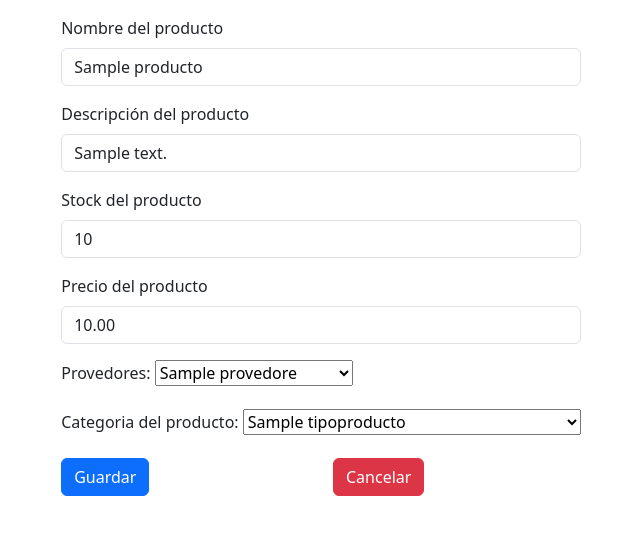
After one commit to noobfranco09/tiendaMonica, a PHP site: page /editarProducto.php?idProducto=1 in a window 1280 px wide. The commit adds this page. Shown: the top 535 px of the page, without its empty margins (319-959 px from the left). Run offline with PHP 8.4, Linux system fonts and the light colour scheme; tables that the repository leaves empty hold one stand-in row (values such as "Sample post").

Commit message:
se agrega la funcionalidad de editar

```diff
--- a/controller/eliminarProducto.php
+++ b/controller/eliminarProducto.php
@@ -1,3 +1,4 @@
 <?php
-echo "wazaaaaa";
+$idProducto=$_GET['idProducto'];
+echo $idProducto;
 ?>
--- /dev/null
+++ b/views/editarProducto.php
@@ -0,0 +1,117 @@
+<?php
+session_start();
+$idProducto = $_GET['idProducto'];
+require '../models/mySql.php';
+$db = new Mysql();
+$query = "select * from provedores";
+$query2 = "select * from tipoProducto";
+$query3 = "select * from productos where idProducto= ?";
+$tipo = "i";
+$provedores = $db->consultaPreparada($query);
+$tipoProducto = $db->consultaPreparada($query2);
+$producto = $db->consultaPreparada($query3, $tipo, [$idProducto]);
+$producto = $producto[0];
+?>
+
+<!DOCTYPE html>
+<html lang="en">
+
+<head>
+    <meta charset="UTF-8">
+    <meta name="viewport" content="width=device-width, initial-scale=1.0">
+    <title>Editar producto</title>
+    <link rel="stylesheet" href="../assets/css/bootstrap.min.css">
+</head>
+
+<body>
+    <?php if (empty($producto)) {
+        die("No se ha seleccionado ningún producto");
+    } ?>
+    <?php if (empty($idProducto)) {
+        die("No se ha seleccionado ningún producto");
+    } ?>
+    <?php if (empty($provedores)) {
+        die("Por favor,primero agregue provedores a su base de datos");
+    } ?>
+    <?php if (empty($tipoProducto)) {
+        die("Por favor,primero agregue las categorías de los productos  a su base de datos");
+    } ?>
+    <div class="container">
+        <header></header>
+        <aside></aside>
+        <section>
+            <div class="row">
+                <div class="col-18 d-flex justify-content-center">
+                    <form action="../controller/editarProducto.php" method="POST">
+                        <div class="mb-3">
+                             <input class="form-control" type="hidden" required name="idProducto" id="idProducto"
+                                value="<?php echo $idProducto;?>">
+                        </div>
+                        <div class="mb-3">
+                            <label class="form-label" for="nombreProducto">Nombre del producto</label>
+                            <input class="form-control" type="text" required name="nombreProducto" id="nombreProducto"
+                                value="<?php echo $producto['nombre'] ?>">
+                        </div>
+                        <div class="mb-3">
+                            <label class="form-label" for="descripcionProducto">Descripción del producto</label>
+                            <input class="form-control" type="text" required name="descripcionProducto"
+                                id="descripcionProducto" value="<?php echo $producto['descripcion'] ?>">
+                        </div>
+                        <div class="mb-3">
+                            <label class="form-label" for="stockProducto">Stock del producto</label>
+                            <input class="form-control" type="number" required name="stockProducto" id="stockProducto"
+                                value="<?php echo $producto['stock'] ?>">
+                        </div>
+                        <div class="mb-3">
+                            <label class="form-label" for="precioProducto">Precio del producto</label>
+                            <input class="form-control" type="number" required name="precioProducto" id="precioProducto"
+                                value="<?php echo $producto['precio'] ?>">
+                        </div>
+                        <div class="mb-3">
+                            <label class="form-label" for="idProvedor">Provedores:</label>
+                            <select name="idProvedor" id="idProvedor">
+                                <option value="" disabled selected>Selecciona un provedor</option>
+                                <?php foreach ($provedores as $provedor): ?>
+                                    <option value="<?php echo $provedor['idProvedor'] ?>" <?php if ($provedor['idProvedor'] == $producto['idProvedor'])
+                                           echo 'selected'; ?>>
+
+                                        <?php echo $provedor['nombre'] ?>
+                                    </option>
+                                <?php endforeach; ?>
+
+                            </select>
+                        </div>
+                        <div class="mb-3">
+                            <label class="form-label" for="idTipoProducto">Categoria del producto: </label>
+                            <select name="idTipoProducto" id="idTipoProducto">
+                                <option value="" disabled selected>Selecciona una categoría para el producto</option>
+                                <?php foreach ($tipoProducto as $producto): ?>
+                                    <option value="<?php echo $producto['idTipoProducto'] ?>" <?php if ($producto['idTipoProducto'] == $producto['idTipoProducto'])
+                                           echo 'selected'; ?>>
+                                        <?php echo $producto['nombre'] ?>
+                                    </option>
+                                <?php endforeach; ?>
+
+                            </select>
+                        </div>
+                        <div class="mb-3">
+                            <div class="row">
+                                <div class="col-6">
+                                    <button class="btn btn-primary " type="submit">Guardar</button>
+                                </div>
+                                <div class="col-6">
+                                    <a href="./dashBoard.php" class="btn btn-danger ">Cancelar</a>
+                                </div>
+                            </div>
+                        </div>
+                    </form>
+                </div>
+            </div>
+        </section>
+    </div>
+
+
+    <script src="../assets/js/bootstrap.bundle.js"></script>
+</body>
+
+</html>
--- a/views/login.php
+++ b/views/login.php
@@ -23,7 +23,7 @@ session_start();
                     </div>
                     <div class="mb-3">
                         <label class="form-label" for="contraseña">Contraseña</label>
-                        <input class="form-control" type="text" required name="contraseña" id="contraseña">
+                        <input class="form-control" type="password" required name="contraseña" id="contraseña">
                     </div>
                     <div class="mb-3">
                         <button class="btn btn-primary" type="submit" id="Registrarse">Registrarse</button>
```
Also changed, not shown: controller/crearProducto.php (+19 -0 lines), controller/editarProducto.php (added, +21 -0 lines), views/crearProducto.php (added, +95 -0 lines), views/dashBoard.php (+4 -38 lines), controller/crearProductos.php (deleted), views/index.php (deleted).
